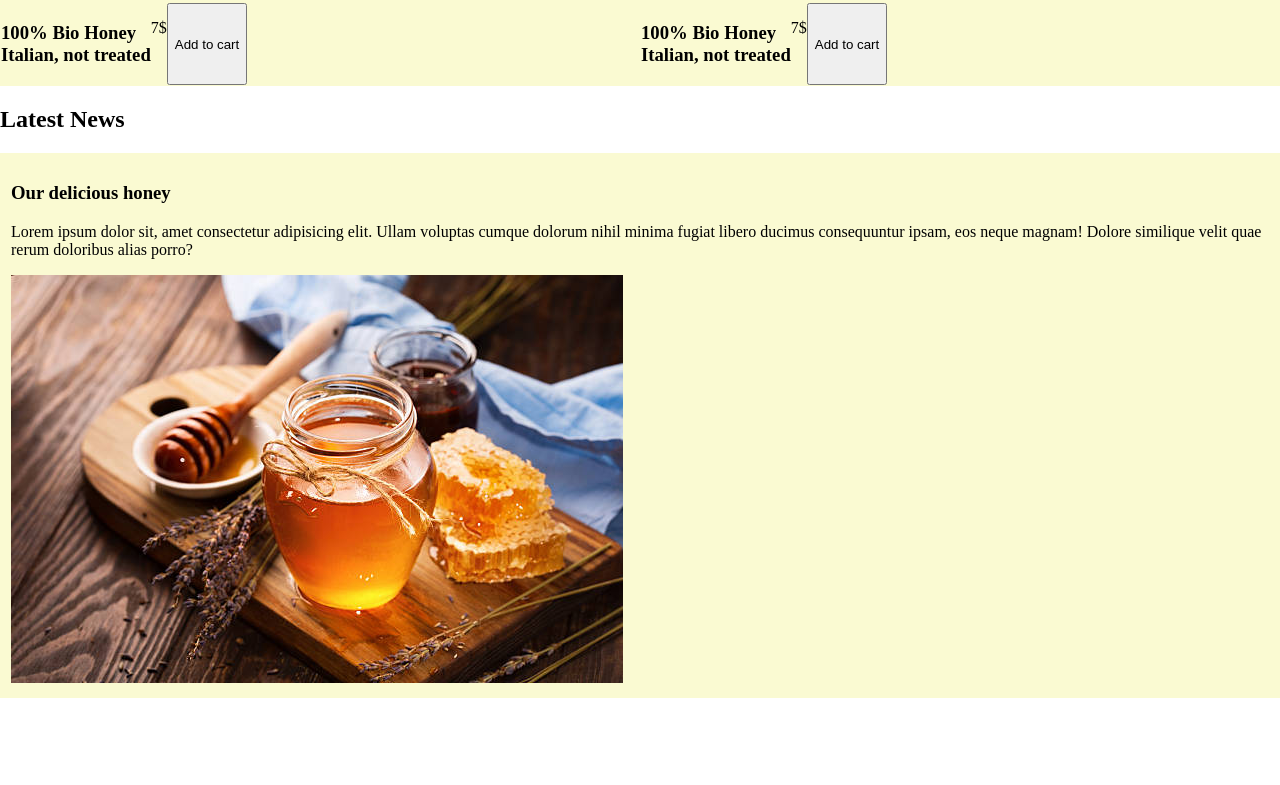
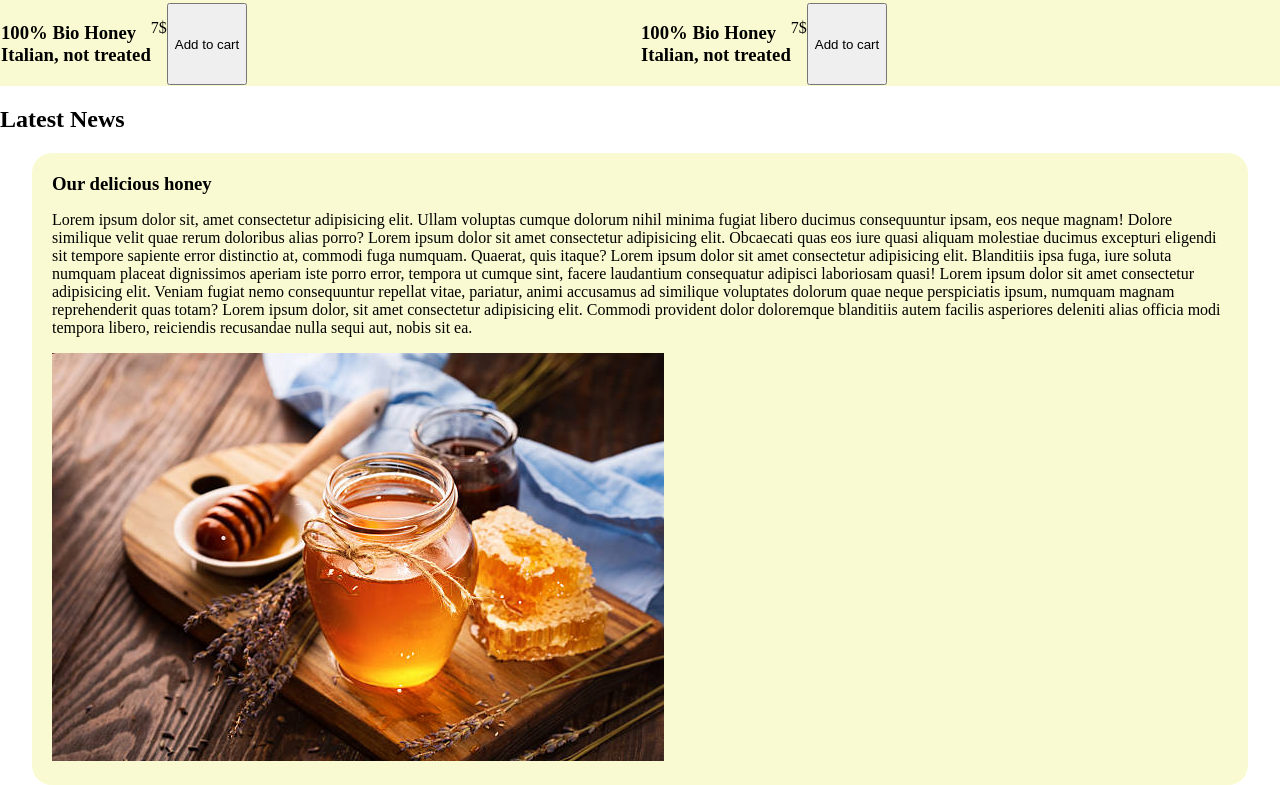
Before and after one commit to Luca-Dipietro/U2-W1-D3, a plain HTML site: page index.html in a window 1280 px wide. Shown: the part 1108-1893 px from the top of the page. Before the commit the page ends 1806 px from the top, so only its background shows below. Drawn offline with Linux system fonts and the light colour scheme.

Commit message:
some changes

```diff
--- a/assets/style.css
+++ b/assets/style.css
@@ -73,12 +73,17 @@ header ul {
 }
 
 .aside-container {
-  padding: 10px;
   background-color: lightgoldenrodyellow;
-  border: 1px solid lightgoldenrodyellow;
-  width: 100%;
+  width: 95%;
+  border-radius: 20px;
+  margin-inline: auto;
+  padding: 20px;
 }
 
 aside img {
   max-width: 100%;
 }
+
+aside h3 {
+  margin: 0;
+}
--- a/index.html
+++ b/index.html
@@ -84,7 +84,20 @@
           Lorem ipsum dolor sit, amet consectetur adipisicing elit. Ullam
           voluptas cumque dolorum nihil minima fugiat libero ducimus
           consequuntur ipsam, eos neque magnam! Dolore similique velit quae
-          rerum doloribus alias porro?
+          rerum doloribus alias porro? Lorem ipsum dolor sit amet consectetur
+          adipisicing elit. Obcaecati quas eos iure quasi aliquam molestiae
+          ducimus excepturi eligendi sit tempore sapiente error distinctio at,
+          commodi fuga numquam. Quaerat, quis itaque? Lorem ipsum dolor sit amet
+          consectetur adipisicing elit. Blanditiis ipsa fuga, iure soluta
+          numquam placeat dignissimos aperiam iste porro error, tempora ut
+          cumque sint, facere laudantium consequatur adipisci laboriosam quasi!
+          Lorem ipsum dolor sit amet consectetur adipisicing elit. Veniam fugiat
+          nemo consequuntur repellat vitae, pariatur, animi accusamus ad
+          similique voluptates dolorum quae neque perspiciatis ipsum, numquam
+          magnam reprehenderit quas totam? Lorem ipsum dolor, sit amet
+          consectetur adipisicing elit. Commodi provident dolor doloremque
+          blanditiis autem facilis asperiores deleniti alias officia modi
+          tempora libero, reiciendis recusandae nulla sequi aut, nobis sit ea.
         </p>
         <img src="assets/imgs/honey.jpg" alt="immagine miele" />
       </div>
```
